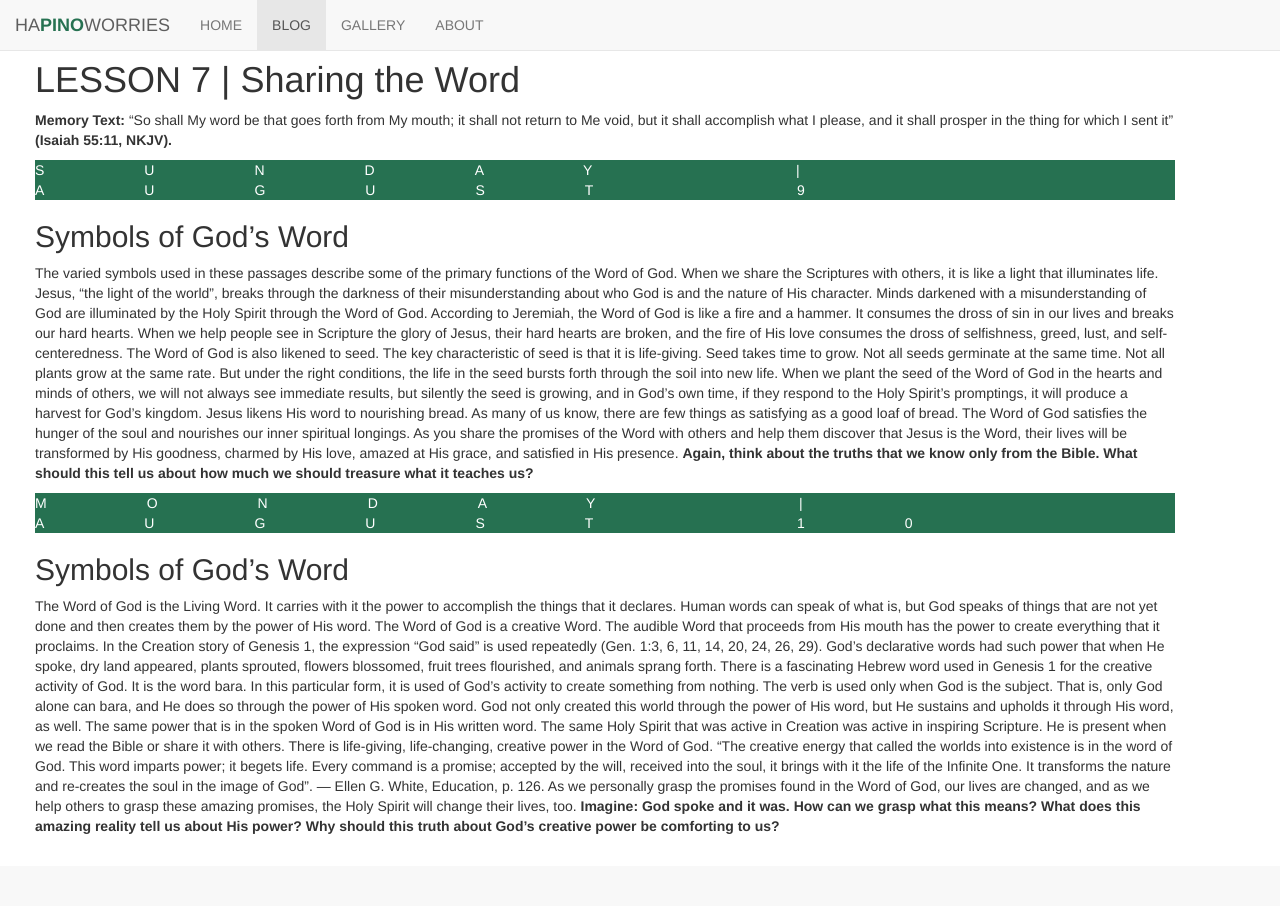
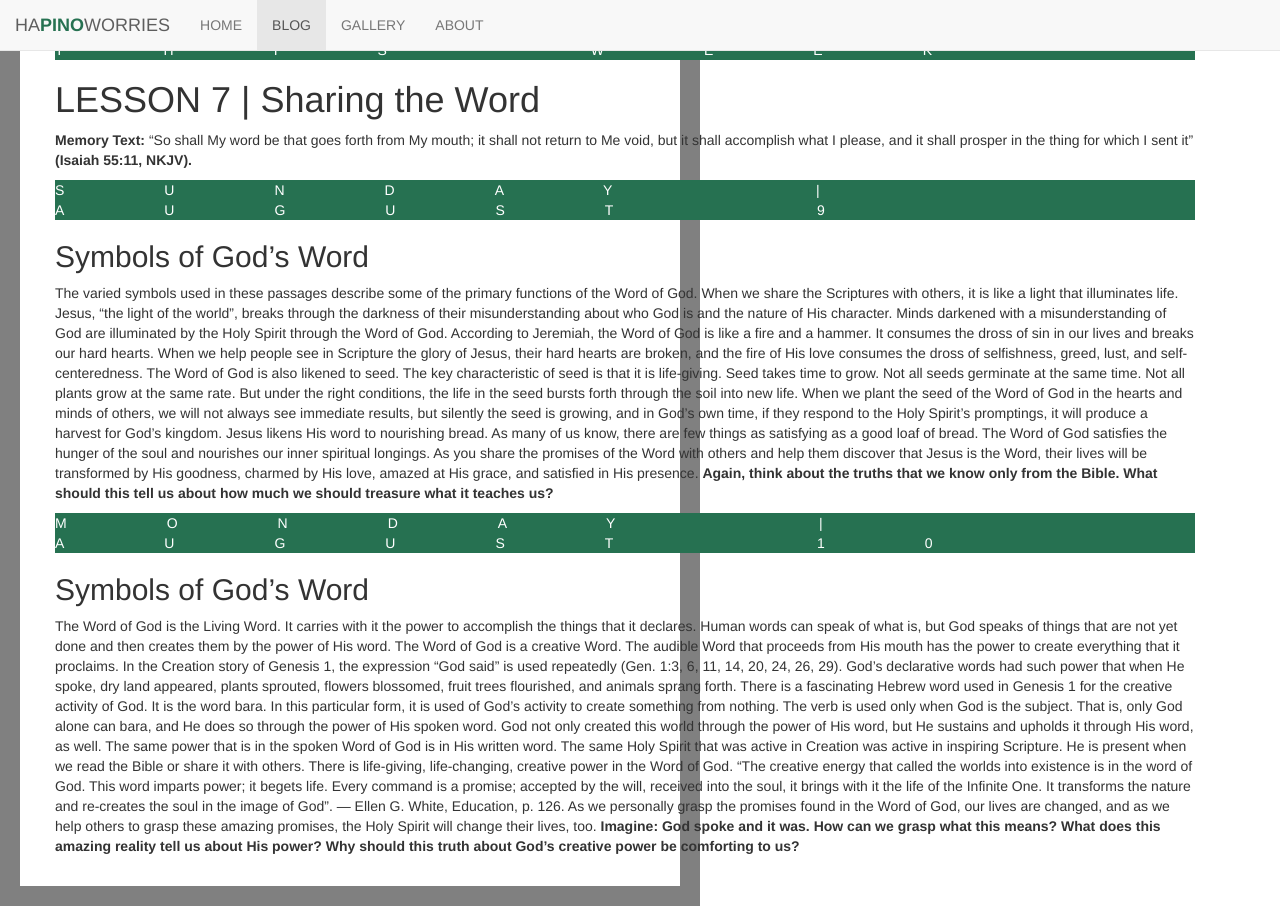
Before and after one commit to Dhelan/d4dendel, a PHP site: page /blog.php in a window 1280 px wide. Before the commit the page ends 834 px from the top, so only its background shows below. Run offline with PHP 8.4, Linux system fonts and the light colour scheme.

Commit message:
Update blog.css

```diff
--- a/blog.css
+++ b/blog.css
@@ -1,5 +1,5 @@
 body{
-	border: 20px;
+	border: 20px solid gray;
 	padding: 20px;
 	max-width: 700px;
 	width: 80%;
```
